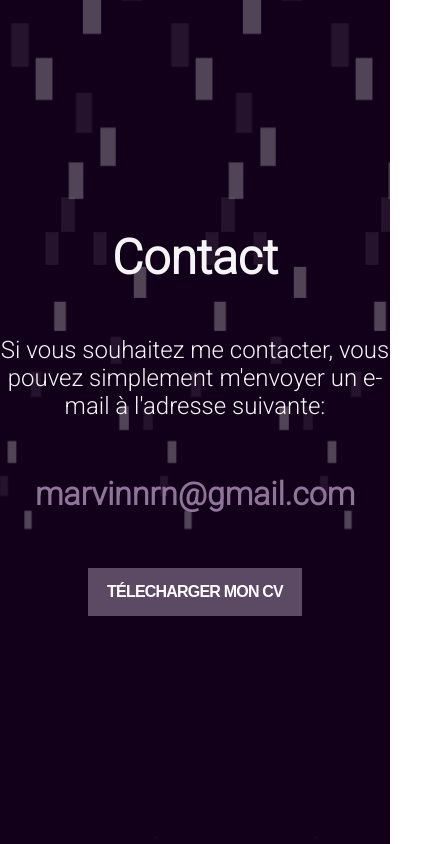
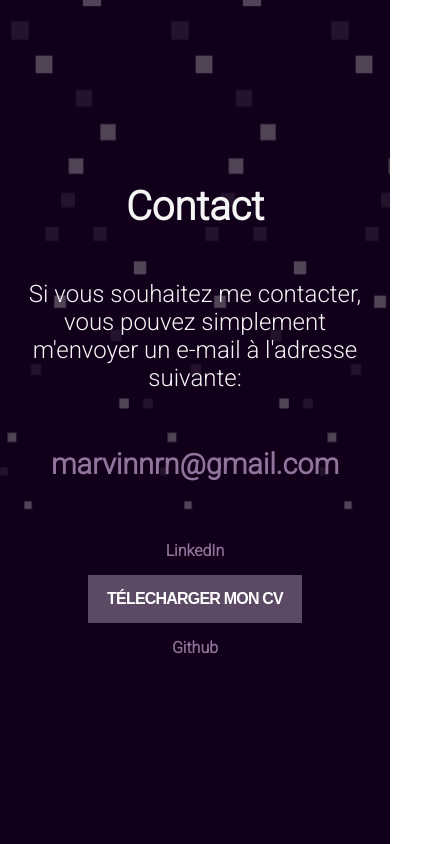
Before and after one commit to Marvinrn/M.R.Nportfolio, a Next.js app in the folder portfolio/: page /Contact in a window 390 px wide. Shown: the whole page, 445 px wide, since content can reach past the window. Built offline with nearby package versions, Linux system fonts and the light colour scheme.

Commit message:
reglage du responsive mobile

```diff
--- a/portfolio/pages/Contact.tsx
+++ b/portfolio/pages/Contact.tsx
@@ -9,9 +9,13 @@ const Contact = () => {
                 <h1 className='contact__title'>Contact</h1>
                 <p className='contact__subtitle'>Si vous souhaitez me contacter, vous pouvez simplement m'envoyer un e-mail à l'adresse suivante:</p>
                 <a className='contact__mail' href="mailto:marvinnrn@gmail.com" >marvinnrn@gmail.com</a>
-                <a className='contact__btnLink' href='/CV_RODRIGUESNOVO_Marvin.pdf' download="CV_RODRIGUESNOVO_Marvin">
-                    <button className='contact__btn' >Télecharger mon CV</button>
-                </a>
+                <div className='contact__links--flex'>
+                    <a href='http://www.linkedin.com/in/marvinrodriguesnovo' target='_blank' className='contact__links'>LinkedIn</a>
+                    <a className='contact__btnLink' href='/CV_RODRIGUESNOVO_Marvin.pdf' download="CV_RODRIGUESNOVO_Marvin">
+                        <button className='contact__btn' >Télecharger mon CV</button>
+                    </a>
+                    <a href='https://github.com/Marvinrn' target='_blank' className='contact__links'>Github</a>
+                </div>
             </div>
         </section >
     );
--- a/portfolio/pages/MyProjects.tsx
+++ b/portfolio/pages/MyProjects.tsx
@@ -24,7 +24,7 @@ const MyProjects = () => {
     return (
         <section id='myProjects' className='myProjects'>
             <div className='myProjects__content'>
-                <h2 className='myProjects__title'>Mes Projets</h2>
+                <h2 className='myProjects__title'>Les projets dont je suis fier</h2>
                 <div className='myProjects__cards--flex'>
                     <div className='myProjects__cards'>
                         <h3><a href='https://github.com/Marvinrn/groupomaniaV2' target='blank'>GroupomaniaV2</a></h3>
--- a/portfolio/styles/components/_backGround.scss
+++ b/portfolio/styles/components/_backGround.scss
@@ -3,19 +3,17 @@
     width: 100%;
     height: 100vh;
     overflow: hidden;
-    // background-color: #5c4964;
+
 
     &__bubbles {
         position: relative;
         display: flex;
-        // z-index: -100;
     }
 
     span {
         position: relative;
         width: 30px;
         height: 30px;
-        // background-color: #12001a;
         margin: 0 4px;
         border-radius: 40% 60% 40% 60% / 64% 33% 67% 36%;
         box-shadow: 0 0 0 10px #12001a44,
@@ -26,7 +24,6 @@
     }
 
     span:nth-child(even) {
-        // background-color: #FFFF;
         box-shadow: 0 0 0 10px #ffffff44,
             0 0 50px #FFFF,
             0 0 100px #FFFF;
@@ -42,3 +39,11 @@
         }
     }
 }
+
+.bg {
+    span {
+        @media(max-width: 530px) {
+            height: 0.5px;
+        }
+    }
+}
--- a/portfolio/styles/components/_backGround4.scss
+++ b/portfolio/styles/components/_backGround4.scss
@@ -42,3 +42,11 @@
         }
     }
 }
+
+.bg4 {
+    span {
+        @media(max-width: 530px) {
+            height: 0.5px;
+        }
+    }
+}
--- a/portfolio/styles/components/_navBar.scss
+++ b/portfolio/styles/components/_navBar.scss
@@ -36,3 +36,10 @@
     background-color: #00000096;
     transition: background-color 0.75s;
 }
+
+
+.navBar {
+    @media(max-width: 760px) {
+        display: none;
+    }
+}
--- a/portfolio/styles/pages/_about.scss
+++ b/portfolio/styles/pages/_about.scss
@@ -16,7 +16,7 @@
     }
 
     &__title {
-        font-size: 2em;
+        font-size: 2.5em;
         background-color: #12001a;
     }
 
@@ -27,3 +27,15 @@
         background-color: #12001a;
     }
 }
+
+.about {
+    @media(max-width: 760px) {
+        padding: 60px 0;
+    }
+
+    &__description {
+        @media(max-width: 530px) {
+            font-size: 1.2em;
+        }
+    }
+}
--- a/portfolio/styles/pages/_contact.scss
+++ b/portfolio/styles/pages/_contact.scss
@@ -16,7 +16,7 @@
     }
 
     &__title {
-        font-size: 3em;
+        font-size: 2.5em;
         color: whitesmoke;
     }
 
@@ -33,6 +33,7 @@
         font-weight: bold;
         position: relative;
         transition: color 0.5s ease;
+        cursor: pointer;
 
         &:hover {
             color: white;
@@ -58,19 +59,48 @@
         }
     }
 
-    // &__mail {
-    //     font-size: 2em;
-    //     padding: 5px;
-    //     text-decoration: none;
-    //     color: #90749c;
-    //     font-weight: bold;
-    //     transition: color .5s ease-in-out, box-shadow .5s ease-in-out;
+    &__links--flex {
+        width: 500px;
+        display: flex;
+        flex-direction: row;
+        justify-content: space-between;
+        align-items: center;
 
-    //     &:hover {
-    //         box-shadow: inset 0 -50px 0 0 #5c4964;
-    //         color: white;
-    //     }
-    // }
+    }
+
+    &__links {
+        padding: 5px;
+        font-size: 1em;
+        font-weight: bold;
+        text-decoration: none;
+        color: #90749c;
+        position: relative;
+        transition: color 0.5s ease;
+        cursor: pointer;
+
+        &:hover {
+            color: white;
+        }
+
+        &::before {
+            content: '';
+            position: absolute;
+            right: 0;
+            top: 0;
+            height: 100%;
+            background: #5c4964;
+            transition: max-width .5s ease;
+            width: 100%;
+            max-width: 0px;
+            z-index: -1;
+        }
+
+        &:hover::before {
+            max-width: 100%;
+            right: unset;
+            left: 0;
+        }
+    }
 
     &__btn {
         align-items: center;
@@ -89,7 +119,7 @@
         padding: 0 17px;
         text-align: center;
         text-decoration: none;
-        transition: all .3s;
+        transition: all .5s;
         user-select: none;
         touch-action: manipulation;
         font-family: sans-serif;
@@ -120,3 +150,25 @@
         }
     }
 }
+
+.contact {
+
+    &__content {
+        @media(max-width: 530px) {
+            padding: 20px;
+        }
+    }
+
+    &__mail {
+        @media(max-width: 530px) {
+            font-size: 1.8em;
+        }
+    }
+
+    &__links--flex {
+        @media(max-width: 530px) {
+            flex-direction: column;
+            gap: 10px;
+        }
+    }
+}
--- a/portfolio/styles/pages/_myProjects.scss
+++ b/portfolio/styles/pages/_myProjects.scss
@@ -18,13 +18,12 @@
 
     &__title {
         position: relative;
-        font-size: 2em;
+        font-size: 2.5em;
         background-color: #5c4964;
         color: whitesmoke;
     }
 
     &__cards--flex {
-        background-color: #5c4964;
         display: flex;
         flex-wrap: wrap;
         flex-direction: row;
@@ -62,3 +61,15 @@
         }
     }
 }
+
+.myProjects {
+    @media(max-width: 760px) {
+        padding: 60px 0;
+    }
+
+    &__cards {
+        @media(max-width: 530px) {
+            width: 300px;
+        }
+    }
+}
```
